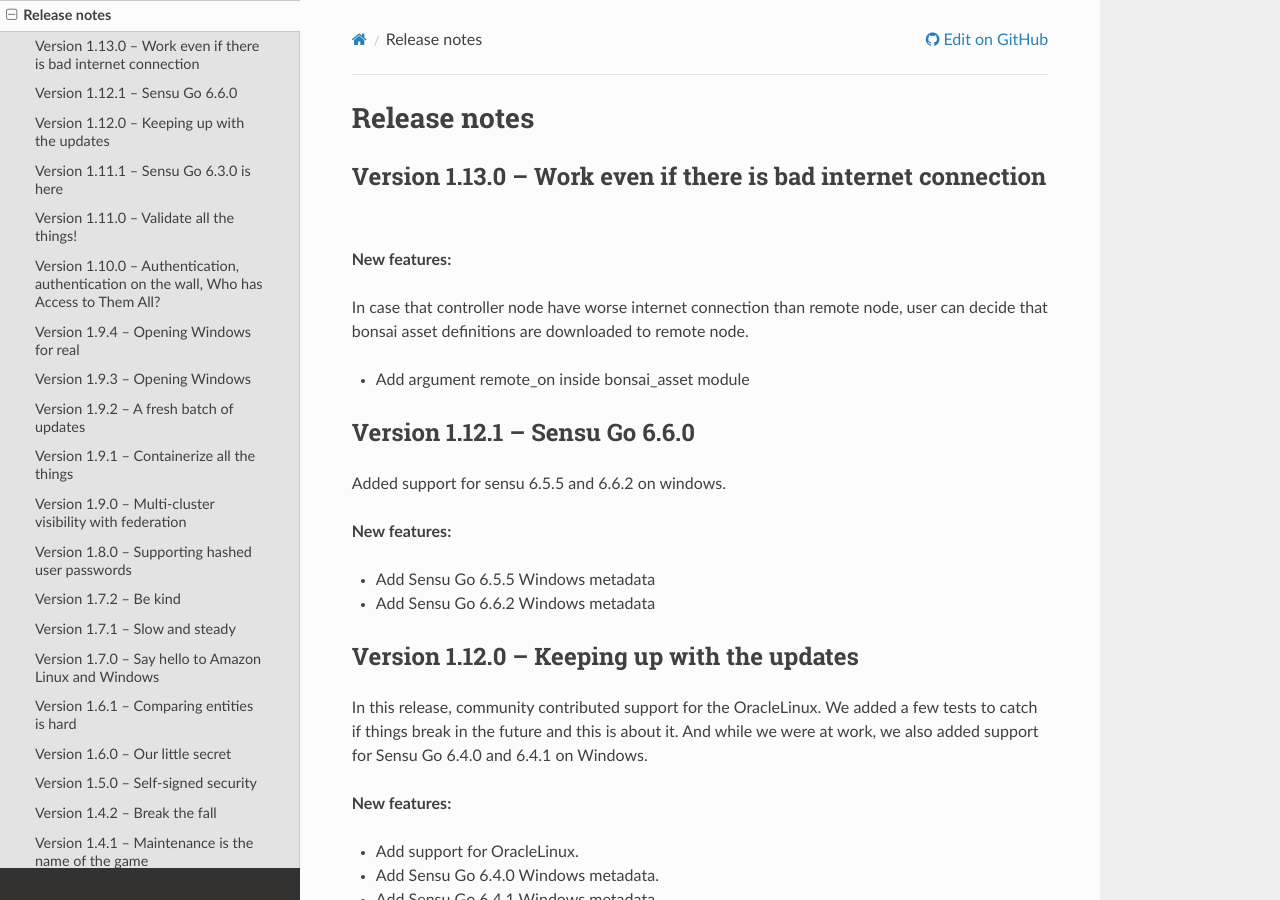
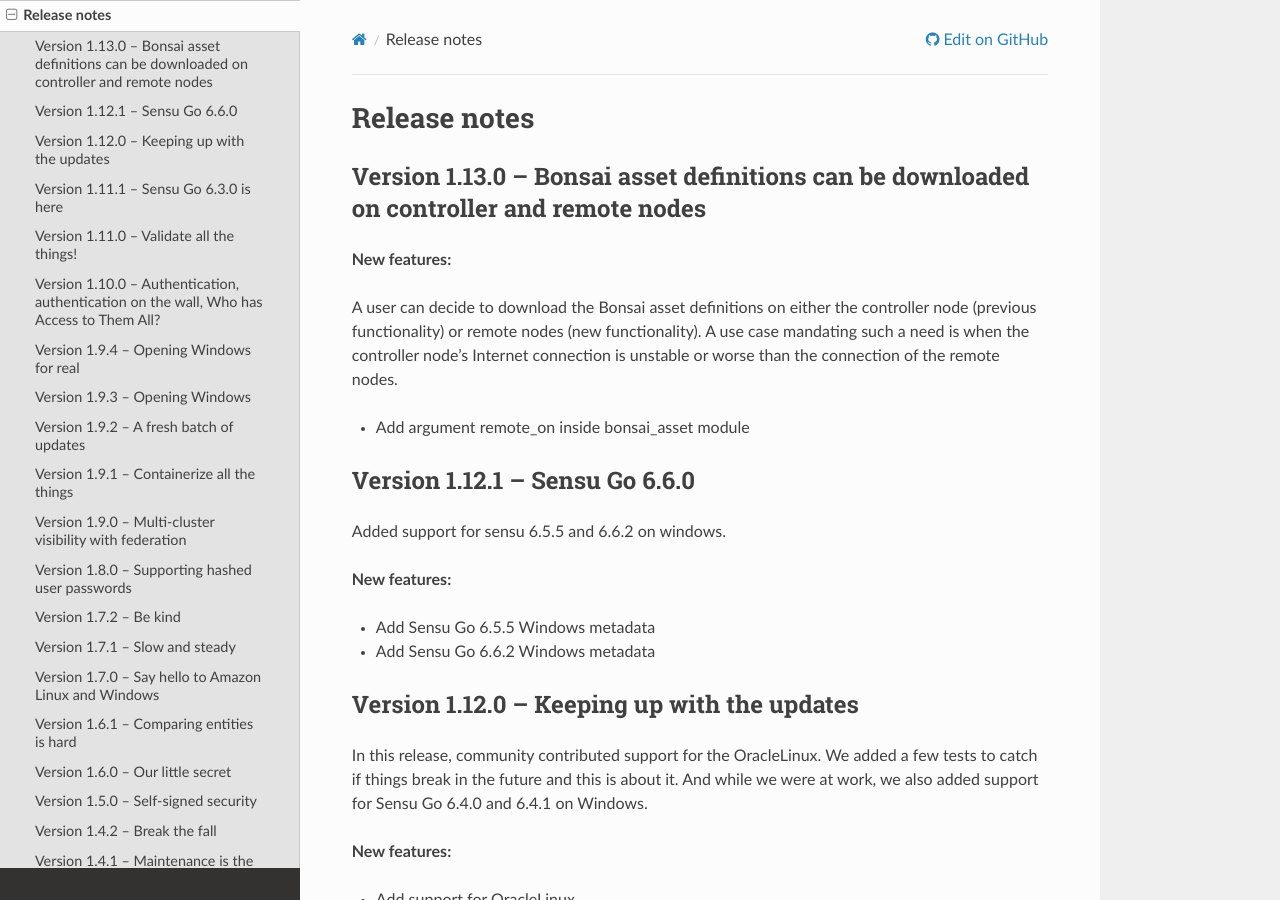
Before and after one commit to sensu/sensu-go-ansible, a Sphinx documentation site: the page built from docs/source/release_notes.rst, in a window 1280 px wide and 900 px high. Built offline with Sphinx 7.4.7 and the Read the Docs theme 2.0.0, drawn with Linux system fonts in a browser that asks for light colours.

Commit message:
Improved changelogs

```diff
--- a/docs/source/release_notes.rst
+++ b/docs/source/release_notes.rst
@@ -1,13 +1,15 @@
 Release notes
 =============
 
-Version 1.13.0 -- Work even if there is bad internet connection
+Version 1.13.0 -- Bonsai asset definitions can be downloaded on controller and remote nodes
 ---------------------------------------------------------------
 
 **New features:**
 
-In case that controller node have worse internet connection than remote node,
-user can decide that bonsai asset definitions are downloaded to remote node.
+A user can decide to download the Bonsai asset definitions on either the
+controller node (previous functionality) or remote nodes (new functionality).
+A use case mandating such a need is when the controller node's
+Internet connection is unstable or worse than the connection of the remote nodes.
 
 * Add argument remote_on inside bonsai_asset module
 
```
Also changed, not shown: 1 other file.
